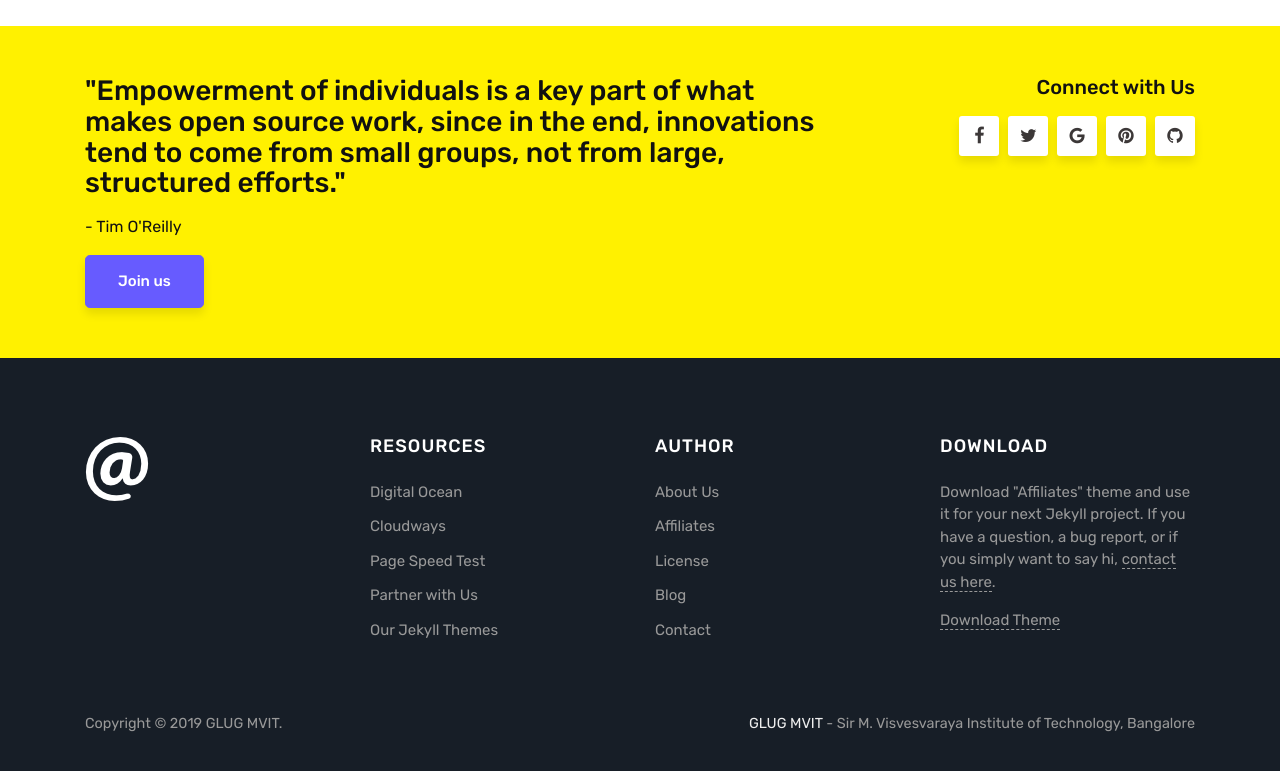
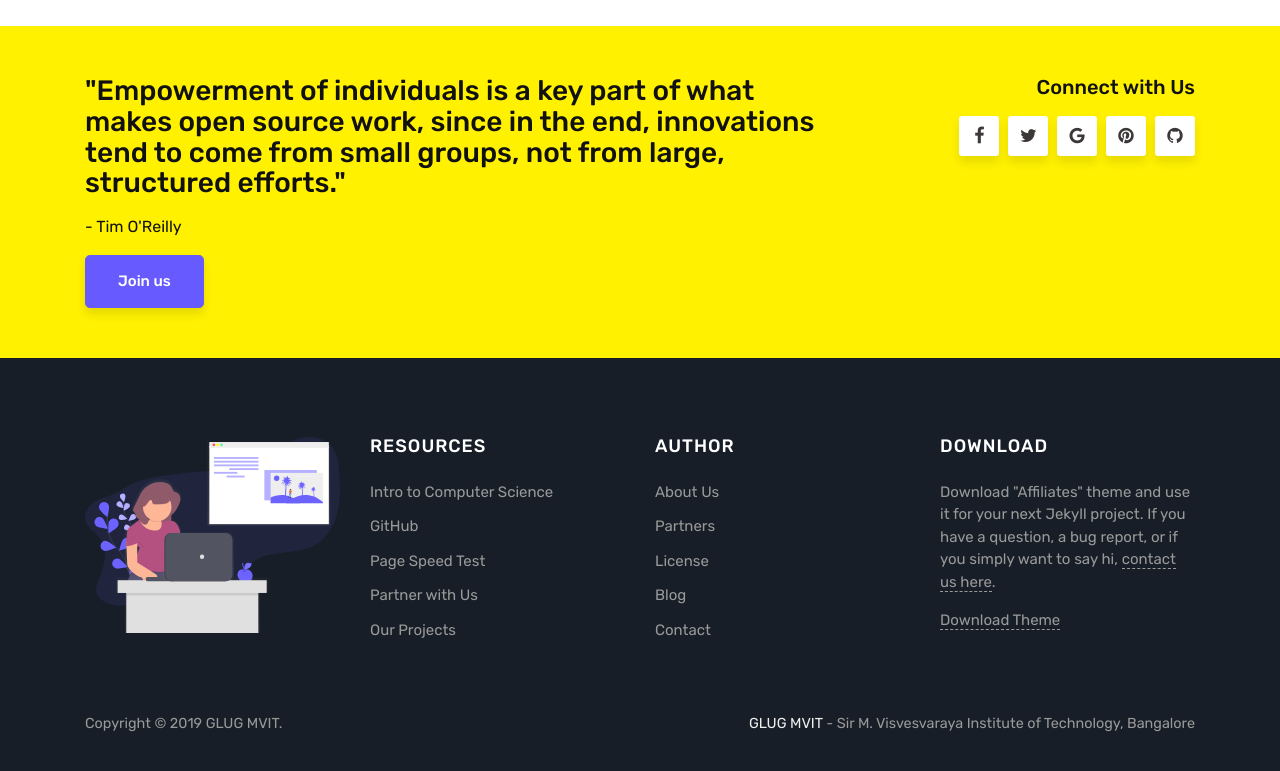
Before and after one commit to glugmvit/glugmvit.github.io, a Jekyll site: the page built from index.html, in a window 1280 px wide and 900 px high, scrolled down 2050 px, cut to the strip 119-890 px from the top of the window. Built offline with Jekyll 4.4.1, drawn with Linux system fonts in a browser that asks for light colours; the list of posts is cut into pages by our own code; comment, search, counter and statistics services are not loaded.

Commit message:
Edit footer

```diff
--- a/_layouts/default.html
+++ b/_layouts/default.html
@@ -152,20 +152,21 @@
                 <div class="col-sm-3">
                 <div class="footer-widget">
                 <a href="{{site.baseurl}}/contact">
-                <img src="{{ site.baseurl }}/assets/images/logo-footer.png">
+                <img src="{{ site.baseurl }}/assets/images/blogging.svg">
                 </a>
                 </div>
                 </div>
+
 
                 <div class="col-sm-3">
                 <div class="footer-widget">
                 <h5 class="title">Resources</h5>
                 <ul>
-                <li><a target="_blank" href="https://m.do.co/c/84c9b45d0c47">Digital Ocean</a></li>
-                <li><a target="blank" href="https://www.cloudways.com/en/pricing.php?id=153986&amp;a_bid=005da123">Cloudways</a></li>
-                <li><a target="blank" href="http://shareasale.com/r.cfm?b=875645&amp;u=1087935&amp;m=41388&amp;urllink=&amp;afftrack=">Page Speed Test</a></li>
-                <li><a target="blank" href="https://www.wowthemes.net/affiliate-area/?utm_source=fromjekyllsidebar&utm_campaign=sidebar">Partner with Us</a></li>
-                <li><a target="blank" href="https://www.wowthemes.net/category/jekyll-themes/">Our Jekyll Themes</a></li>
+                <li><a target="_blank" href="https://www.absingh.com/cs101/">Intro to Computer Science</a></li>
+                <li><a target="blank" href="https://github.com/glugmv">GitHub</a></li>
+                <li><a target="blank" href="https://developers.google.com/speed/pagespeed/insights/?url=blog.glugmvit.com">Page Speed Test</a></li>
+                <li><a target="blank" href="#">Partner with Us</a></li>
+                <li><a target="blank" href="https://github.com/glugmv">Our Projects</a></li>
                 </ul>
                 </div>
                 </div>
@@ -174,9 +175,9 @@
                 <div class="footer-widget">
                 <h5 class="title">Author</h5>
                 <ul>
-                <li><a href="https://www.wowthemes.net/premium-themes-templates/">About Us</a></li>
-                <li><a target="_blank" href="https://www.wowthemes.net/affiliate-area/">Affiliates</a></li>
-                <li><a href="https://www.wowthemes.net/terms-and-conditions/">License</a></li>
+                <li><a href="#">About Us</a></li>
+                <li><a target="_blank" href="#">Partners</a></li>
+                <li><a href="https://github.com/GlugMVIT/glugmvit.github.io/blob/master/LICENSE">License</a></li>
                 <li><a href="https://www.wowthemes.net/blog/">Blog</a></li>
                 <li><a href="https://www.wowthemes.net/support/">Contact</a></li>
                 </ul>
```
Also changed, not shown: assets/images/blogging.svg (added).
